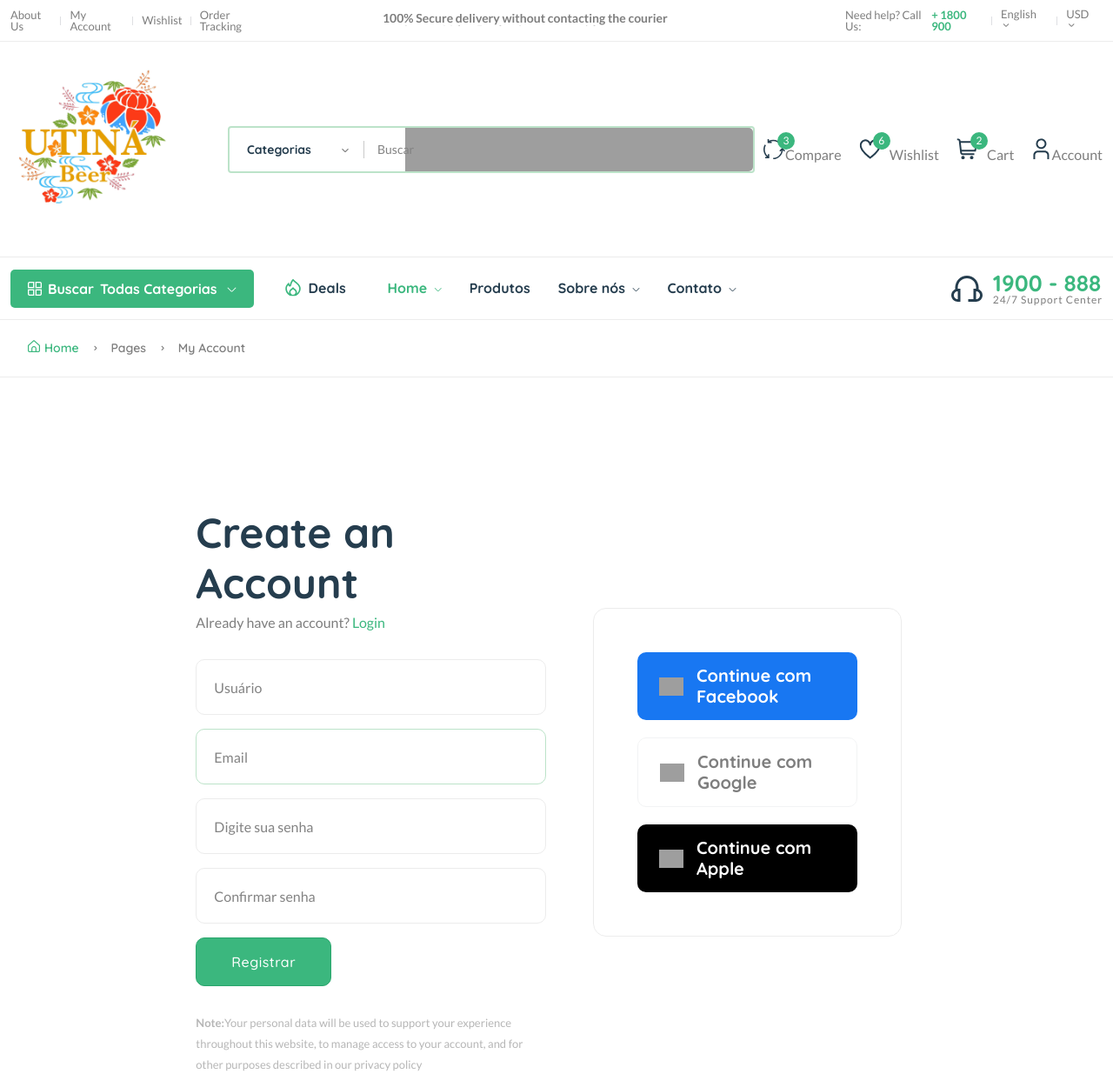
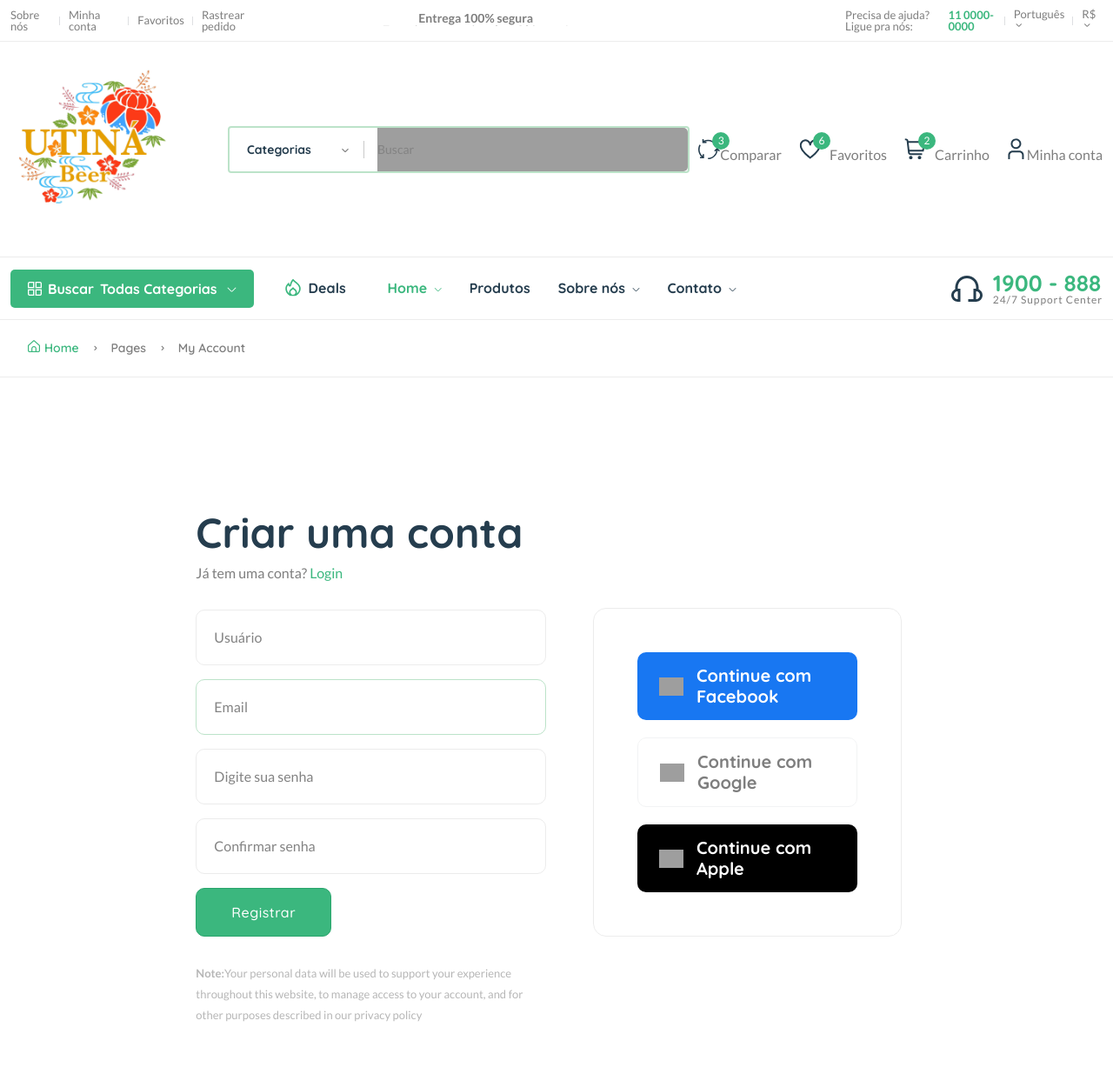
Before and after one commit to priscillatiemi/utinae-com, a Django app: page /user/sign-up/ in a window 1280 px wide. Shown: the top 1235 px of the page at 87% size. Run offline with Django 4.2, Linux system fonts and the light colour scheme; some libraries are stand-ins or nearby versions; grey boxes are pictures that could not be loaded.

Commit message:
inserção de tela de sign-up, deslogar e urls

```diff
--- a/templates/partials/base.html
+++ b/templates/partials/base.html
@@ -123,10 +123,10 @@
                     <div class="col-xl-3 col-lg-4">
                         <div class="header-info">
                             <ul>
-                                <li><a href="page-about.htlm">About Us</a></li>
-                                <li><a href="page-account.html">My Account</a></li>
-                                <li><a href="shop-wishlist.html">Wishlist</a></li>
-                                <li><a href="shop-order.html">Order Tracking</a></li>
+                                <li><a href="page-about.htlm">Sobre nós</a></li>
+                                <li><a href="page-account.html">Minha conta</a></li>
+                                <li><a href="shop-wishlist.html">Favoritos</a></li>
+                                <li><a href="shop-order.html">Rastrear pedido</a></li>
                             </ul>
                         </div>
                     </div>
@@ -134,9 +134,9 @@
                         <div class="text-center">
                             <div id="news-flash" class="d-inline-block">
                                 <ul>
-                                    <li>100% Secure delivery without contacting the courier</li>
-                                    <li>Supper Value Deals - Save more with coupons</li>
-                                    <li>Trendy 25silver jewelry, save up 35% off today</li>
+                                    <li>Entrega 100% segura</li>
+                                    <li>Experimente mais sobre Okinawa!</li>
+                                    <li>Cervejas originais</li>
                                 </ul>
                             </div>
                         </div>
@@ -144,9 +144,9 @@
                     <div class="col-xl-3 col-lg-4">
                         <div class="header-info header-info-right">
                             <ul>
-                                <li>Need help? Call Us: <strong class="text-brand"> + 1800 900</strong></li>
+                                <li>Precisa de ajuda? Ligue pra nós: <strong class="text-brand"> 11 0000-0000</strong></li>
                                 <li>
-                                    <a class="language-dropdown-active" href="#">English <i class="fi-rs-angle-small-down"></i></a>
+                                    <a class="language-dropdown-active" href="#">Português <i class="fi-rs-angle-small-down"></i></a>
                                     <ul class="language-dropdown">
                                         <li>
                                             <a href="#"><img src="{% static 'assets/imgs/theme/flag-fr.png' %}" alt="" />Français</a>
@@ -160,7 +160,7 @@
                                     </ul>
                                 </li>
                                 <li>
-                                    <a class="language-dropdown-active" href="#">USD <i class="fi-rs-angle-small-down"></i></a>
+                                    <a class="language-dropdown-active" href="#">R$ <i class="fi-rs-angle-small-down"></i></a>
                                     <ul class="language-dropdown">
                                         <li>
                                             <a href="#"><img src="{% static 'assets/imgs/theme/flag-fr.png' %}" alt="" />INR</a>
@@ -225,21 +225,21 @@
                                         <img class="svgInject" alt="Nest" src="{% static 'assets/imgs/theme/icons/icon-compare.svg' %}" />
                                         <span class="pro-count blue">3</span>
                                     </a>
-                                    <a href="shop-compare.html"><span class="lable ml-0">Compare</span></a>
+                                    <a href="shop-compare.html"><span class="lable ml-0">Comparar</span></a>
                                 </div>
                                 <div class="header-action-icon-2">
                                     <a href="shop-wishlist.html">
                                         <img class="svgInject" alt="Nest" src="{% static 'assets/imgs/theme/icons/icon-heart.svg' %}" />
                                         <span class="pro-count blue">6</span>
                                     </a>
-                                    <a href="shop-wishlist.html"><span class="lable">Wishlist</span></a>
+                                    <a href="shop-wishlist.html"><span class="lable">Favoritos</span></a>
                                 </div>
                                 <div class="header-action-icon-2">
                                     <a class="mini-cart-icon" href="shop-cart.html">
                                         <img alt="Nest" src="{% static 'assets/imgs/theme/icons/icon-cart.svg' %}" />
                                         <span class="pro-count blue">2</span>
                                     </a>
-                                    <a href="shop-cart.html"><span class="lable">Cart</span></a>
+                                    <a href="shop-cart.html"><span class="lable">Carrinho</span></a>
                                     <div class="cart-dropdown-wrap cart-dropdown-hm2">
                                         <ul>
                                             <li>
@@ -282,15 +282,19 @@
                                     <a href="page-account.html">
                                         <img class="svgInject" alt="Nest" src="{% static 'assets/imgs/theme/icons/icon-user.svg' %}" />
                                     </a>
-                                    <a href="page-account.html"><span class="lable ml-0">Account</span></a>
+                                    <a href="page-account.html"><span class="lable ml-0">Minha conta</span></a>
                                     <div class="cart-dropdown-wrap cart-dropdown-hm2 account-dropdown">
                                         <ul>
-                                            <li><a href="page-account.html"><i class="fi fi-rs-user mr-10"></i>My Account</a></li>
-                                            <li><a href="page-account.html"><i class="fi fi-rs-location-alt mr-10"></i>Order Tracking</a></li>
-                                            <li><a href="page-account.html"><i class="fi fi-rs-label mr-10"></i>My Voucher</a></li>
-                                            <li><a href="shop-wishlist.html"><i class="fi fi-rs-heart mr-10"></i>My Wishlist</a></li>
-                                            <li><a href="page-account.html"><i class="fi fi-rs-settings-sliders mr-10"></i>Setting</a></li>
-                                            <li><a href="page-login.html"><i class="fi fi-rs-sign-out mr-10"></i>Sign out</a></li>
+                                            <!-- <li><a href="page-account.html"><i class="fi fi-rs-user mr-10"></i>My Account</a></li> -->
+                                            <li><a href="page-account.html"><i class="fi fi-rs-location-alt mr-10"></i>Rastrear Pedido</a></li>
+                                            <!-- <li><a href="page-account.html"><i class="fi fi-rs-label mr-10"></i>My Voucher</a></li> -->
+                                            <li><a href="shop-wishlist.html"><i class="fi fi-rs-heart mr-10"></i>Favoritos</a></li>
+                                            <li><a href="page-account.html"><i class="fi fi-rs-settings-sliders mr-10"></i>Configurações</a></li>
+                                            {% if request.user.is_authenticated %}
+                                            <li><a href="{% url 'userauths:sign-out' %}"><i class="fi fi-rs-sign-out mr-10"></i>Sign out</a></li>
+                                            {% else %}
+                                            <li><a href="{% url 'userauths:sign-out' %}"><i class="fi fi-rs-sign-in mr-10"></i>Sign In</a></li>
+                                            {% endif %}
                                         </ul>
                                     </div>
                                 </div>
--- a/templates/userauths/sign-up.html
+++ b/templates/userauths/sign-up.html
@@ -21,12 +21,12 @@
                                     <div class="padding_eight_all bg-white">
                                         {% if form.errors %}
                                         <div class="alert alert-danger">
-                                            <strong>`{{form.errors}}</strong>
+                                            <strong>{{form.errors}}</strong>
                                         </div>
                                         {% endif %}
                                         <div class="heading_s1">
-                                            <h1 class="mb-5">Create an Account</h1>
-                                            <p class="mb-30">Already have an account? <a href="page-login.html">Login</a></p>
+                                            <h1 class="mb-5">Criar uma conta</h1>
+                                            <p class="mb-30">Já tem uma conta? <a href="{% url 'userauths:sign-in' %}">Login</a></p>
                                         </div>
                                         <form method="post" method="POST">
                                             {% csrf_token %}
--- a/userauths/urls.py
+++ b/userauths/urls.py
@@ -4,5 +4,7 @@ from userauths import views
 app_name = "userauths"
 
 urlpatterns = [
-    path("sign-up/", views.register_view, name="sign-up")
+    path("sign-up/", views.register_view, name="sign-up"),
+    path("sign-in/", views.login_view, name="sign-in"),
+    path("sign-out/", views.logout_view, name="sign-out"),
 ]
--- a/userauths/views.py
+++ b/userauths/views.py
@@ -1,7 +1,10 @@
 from django.shortcuts import redirect, render
 from userauths.forms import UserRegisterForm
-from django.contrib.auth import login, authenticate
+from django.contrib.auth import login, authenticate, logout
 from django.contrib import messages
+from django.conf import settings
+
+User = settings.AUTH_USER_MODEL
 
 def register_view(request):
 
@@ -25,3 +28,37 @@ def register_view(request):
         'form': form,
     }
     return render(request, "userauths/sign-up.html", context)
+
+def login_view(request):
+    if request.user.is_authenticated:
+        messages.warning(request, f"Usuário já está logado")
+        return redirect("core:index")
+
+    if request.method == "POST":
+        email = request.POST.get("email")
+        password = request.POST.get("password")
+
+        try:
+            user = User.objects.get(email=email)
+        except:
+            messages.warning(request, f"O email {email} não existe")
+
+        user = authenticate(request, email=email, password=password)
+
+        if user is not None:
+            login(request, user)
+            messages.success(request, "Login feito com sucesso!")
+            return redirect("core:index")
+        else:
+            messages.warning(request, "Usuário não existe. Crie uma conta")
+
+    context = {
+
+    }
+    return render(request, "userauths/sign-in.html", context)
+
+def logout_view(request):
+    logout(request)
+    messages.success(request, "Sign out feito com sucesso!")
+
+    return redirect("userauths:sign-in")
```
Also changed, not shown: templates/userauths/sign-in.html (added, +69 -0 lines), db.sqlite3.
